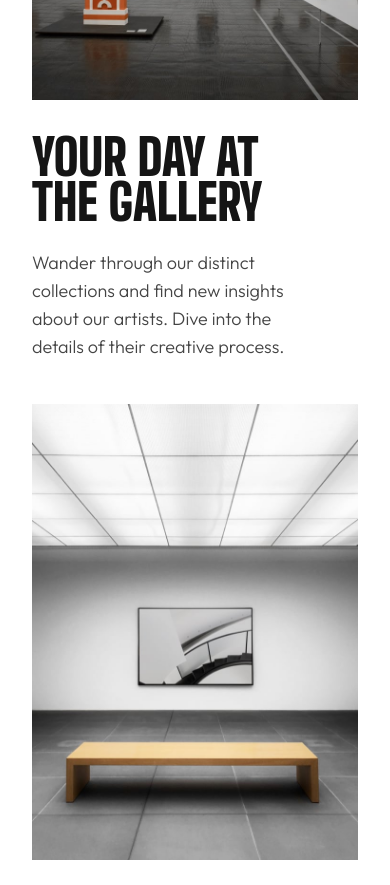
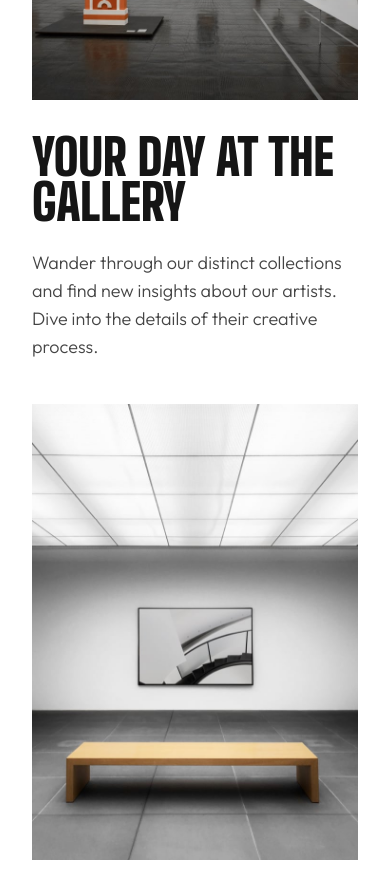
Before and after one commit to AldrinKP/art-gallery, a React (Vite) app: page / in a window 390 px wide. Shown: the part 980-1865 px from the top of the page. Built offline with nearby package versions, Linux system fonts and the light colour scheme.

Commit message:
Changed to max-width for text content

```diff
--- a/src/components/home-page/BentoSection.jsx
+++ b/src/components/home-page/BentoSection.jsx
@@ -29,7 +29,7 @@ const BentoSection = () => {
 						/>
 					</picture>
 				</div>
-				<div className="col-span-2 row-span-3 md:order-1 flex flex-col justify-center lg:mr-32 mr-16 lg:w-[350px] md:min-w-[225px] md:mb-0 mb-8">
+				<div className="col-span-2 row-span-3 md:order-1 flex flex-col justify-center lg:max-w-[350px] md:max-w-[225px] md:mb-0 mb-8">
 					<h1 className="font-heading font-black lg:text-size-heading-m text-[50px] lg:leading-line-heading-m leading-[45px] text-almost-black lg:mb-8 mb-6">
 						YOUR DAY AT THE GALLERY
 					</h1>
```
